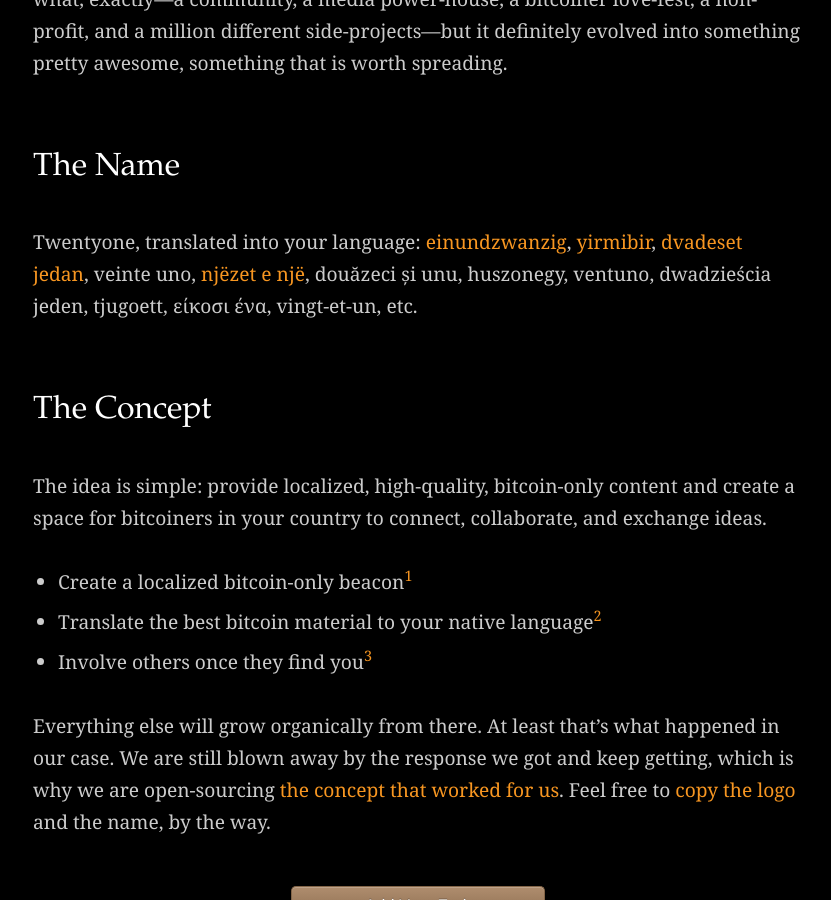
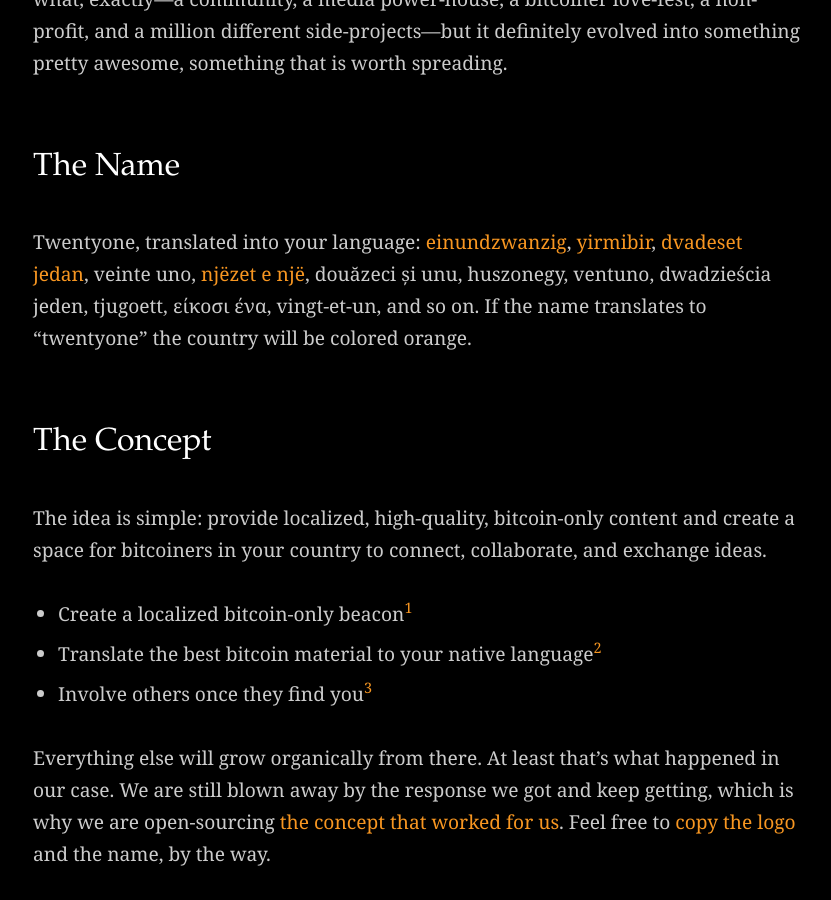
Before and after one commit to twentyone-world/twentyone-world.github.io, a Jekyll site: the page built from fork.md, in a window 1280 px wide and 900 px high, scrolled down 884 px. Shown: the whole window, without its empty margins (222-1053 px from the left). Built offline with Jekyll 4.4.1, drawn with Linux system fonts in a browser that asks for light colours; Markdown is read by kramdown in place of the engine named in the settings.

Commit message:
feat(fork): explain coloring

```diff
--- a/fork.md
+++ b/fork.md
@@ -26,7 +26,8 @@ something pretty awesome, something that is worth spreading.
 
 Twentyone, translated into your language: [einundzwanzig], [yirmibir], [dvadeset
 jedan], veinte uno, [njëzet e një][nen], douăzeci și unu, huszonegy, ventuno,
-dwadzieścia jeden, tjugoett, είκοσι ένα, vingt-et-un, etc.
+dwadzieścia jeden, tjugoett, είκοσι ένα, vingt-et-un, and so on. If the name
+translates to "twentyone" the country will be colored orange.
 
 [einundzwanzig]: https://twitter.com/_einundzwanzig_
 [yirmibir]: https://twitter.com/YirmibirBitcoin
```
